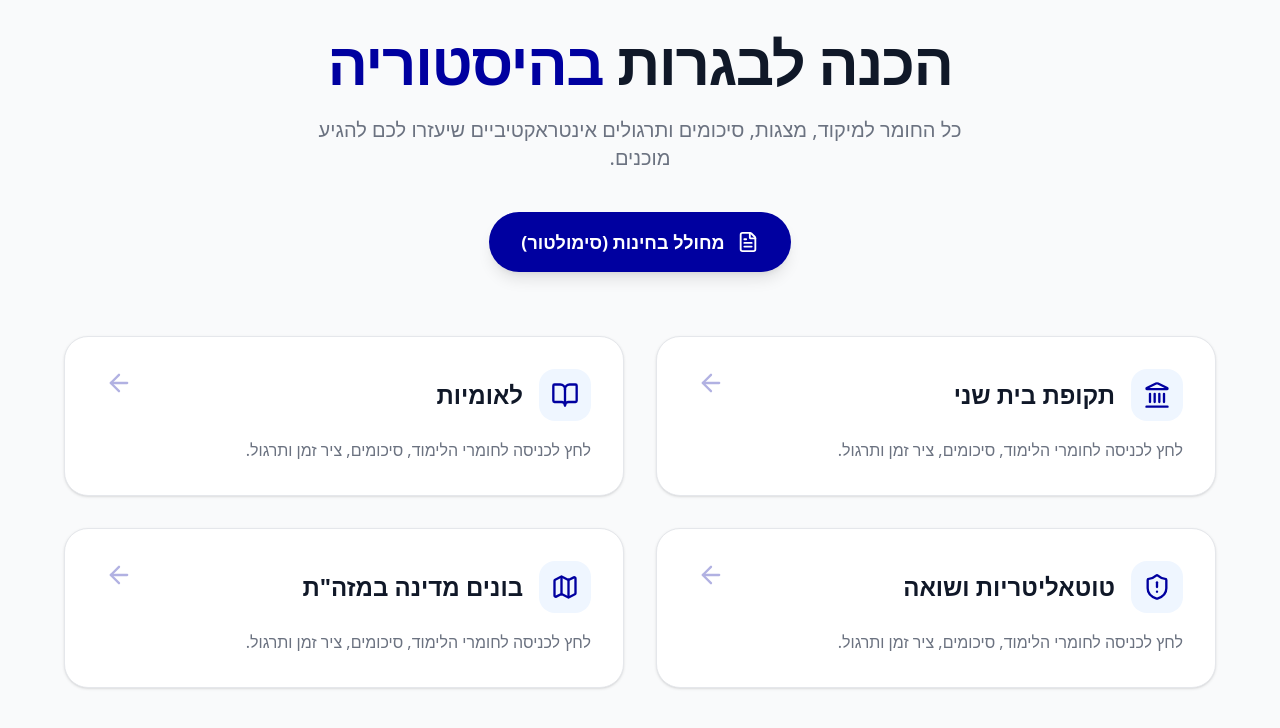
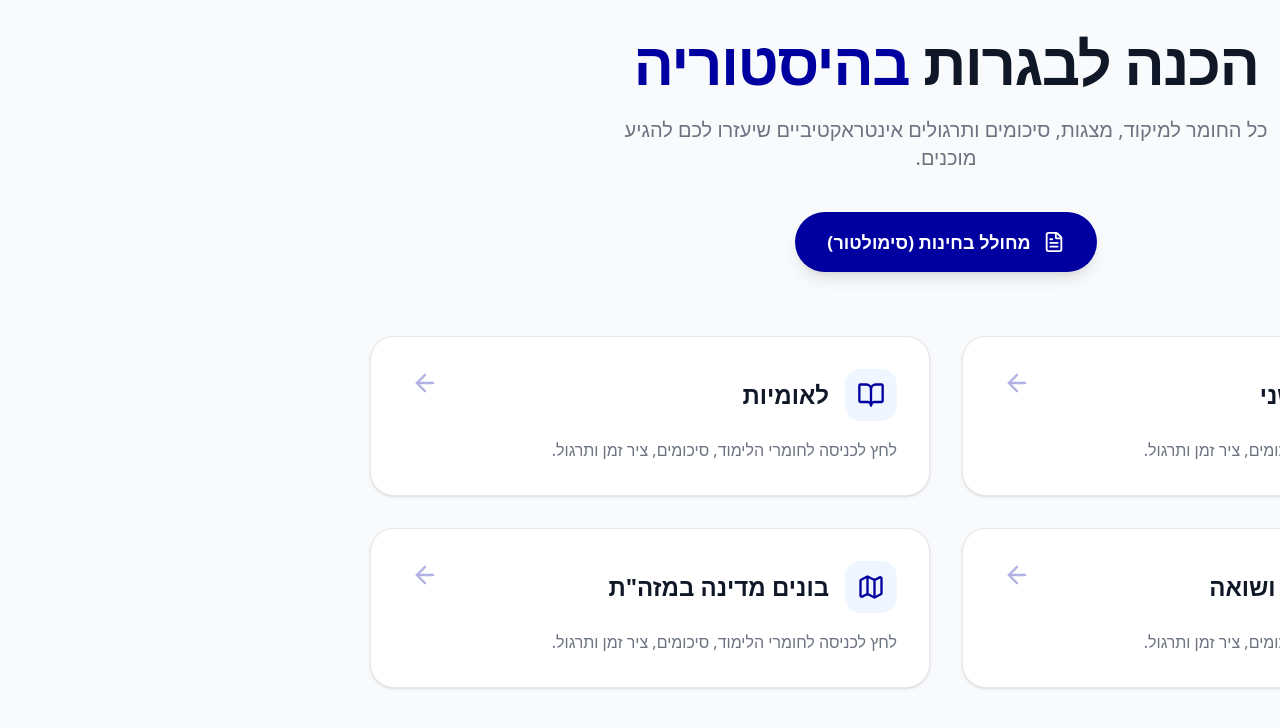
Before and after one commit to gefen87/history-prep, a Next.js app: page / in a window 1280 px wide. Shown: the top 728 px of the page. Built offline with nearby package versions, Linux system fonts and the light colour scheme.

Commit message:
Add Google Analytics to RootLayout

```diff
--- a/app/layout.tsx
+++ b/app/layout.tsx
@@ -1,6 +1,8 @@
 import type { Metadata } from "next";
 import { Geist, Geist_Mono } from "next/font/google";
 import "./globals.css";
+// 1. ייבוא הרכיב של גוגל אנליטיקס (חייב להיות למעלה יחד עם שאר הייבואים)
+import { GoogleAnalytics } from '@next/third-parties/google';
 
 const geistSans = Geist({
   variable: "--font-geist-sans",
@@ -23,12 +25,16 @@ export default function RootLayout({
   children: React.ReactNode;
 }>) {
   return (
-    <html lang="en">
+    // הוספתי הגדרת שפה לעברית וכיווניות ימין-לשמאל
+    <html lang="he" dir="rtl">
       <body
         className={`${geistSans.variable} ${geistMono.variable} antialiased`}
       >
         {children}
       </body>
+
+      {/* 2. הטמעת האנליטיקס עם ה-ID שלך ממש לפני סגירת ה-html */}
+      <GoogleAnalytics gaId="G-TK2ZJK375X" />
     </html>
   );
 }
--- a/package.json
+++ b/package.json
@@ -10,6 +10,7 @@
   },
   "dependencies": {
     "@google/generative-ai": "^0.24.1",
+    "@next/third-parties": "^16.1.6",
     "@react-pdf/renderer": "^4.3.2",
     "html2pdf.js": "^0.14.0",
     "jspdf": "^4.2.0",
```
Also changed, not shown: 1 other file (tests, documents, lock files or other folders).
